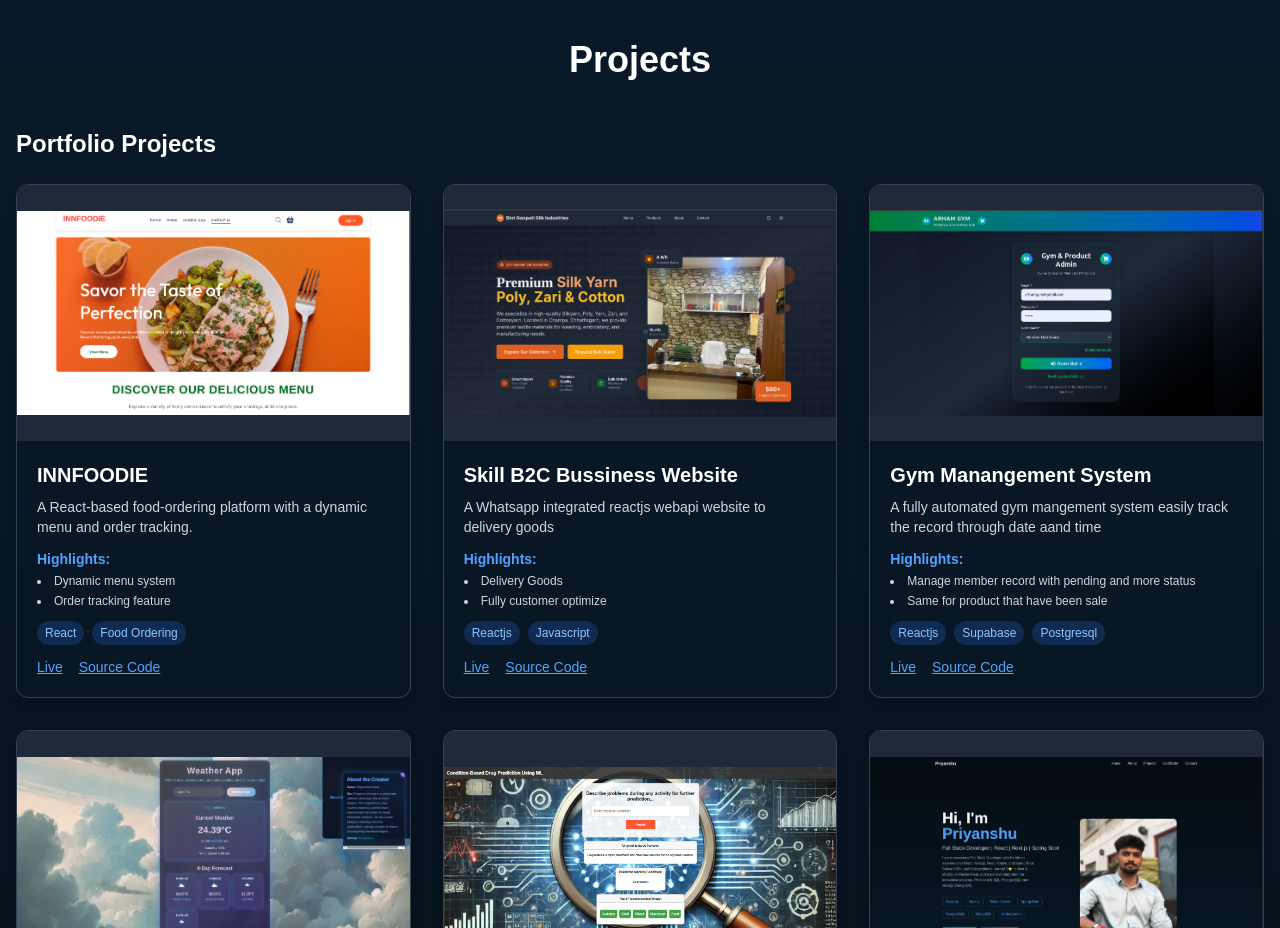
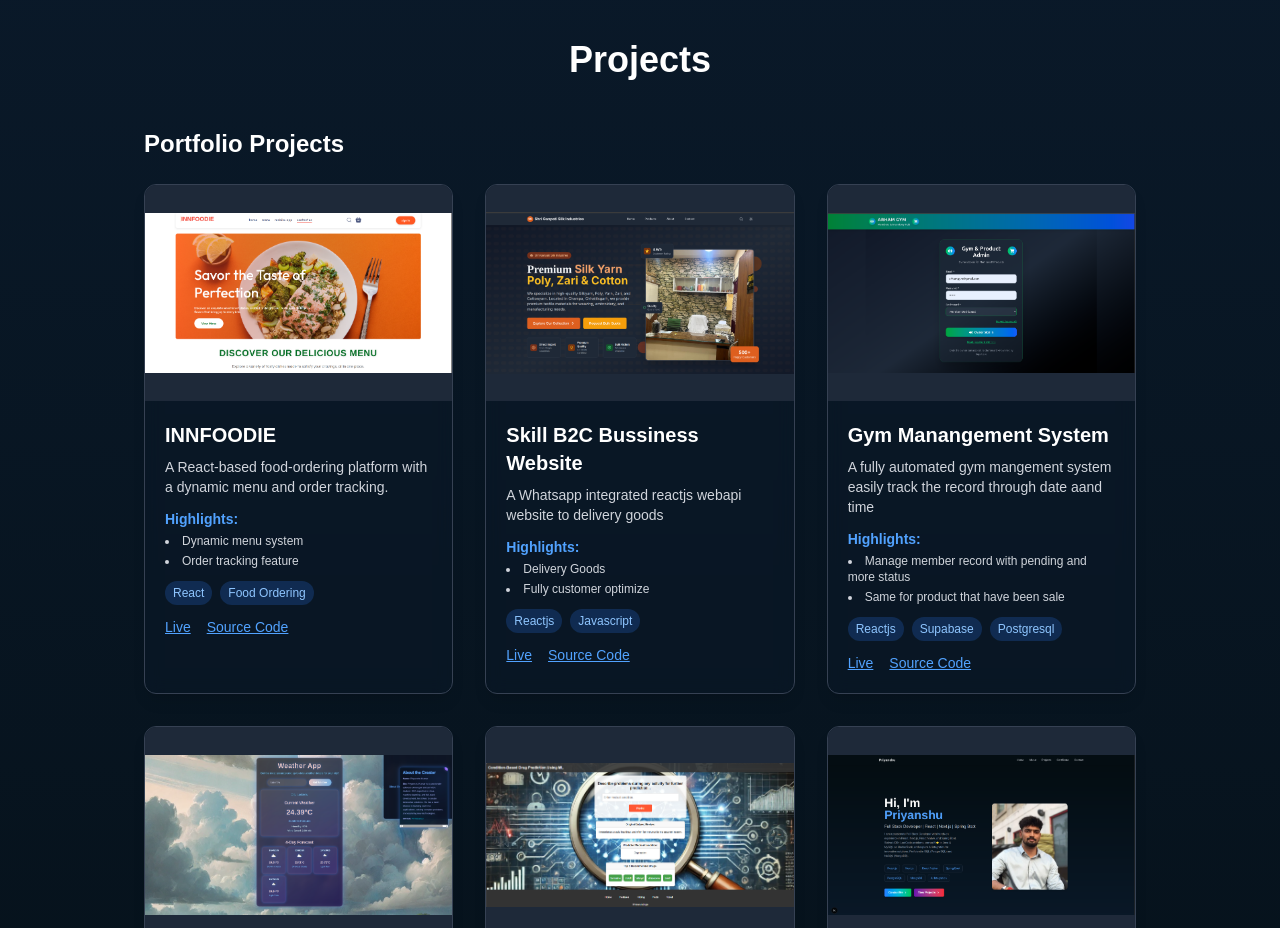
Before and after one commit to PriYanahsu/Nextjs-Portfolio-Priyanshu, a Next.js app: page / in a window 1280 px wide. Shown: the part 2400-3328 px from the top of the page. Built offline with nearby package versions, Linux system fonts and the light colour scheme.

Commit message:
Fix size

```diff
--- a/app/components/About.tsx
+++ b/app/components/About.tsx
@@ -12,7 +12,7 @@ const About = () => {
           About Me
         </h2>
 
-        <section className="max-w-3xl text-lg text-center mx-auto text-gray-300 p-4">
+        <section className="max-w-3xl md:text-lg text-center mx-auto text-gray-300 p-4">
           {/* Introduction Paragraph */}
           <p className="mb-6">
             I'm an <strong>MCA graduate</strong> and <strong>Frontend Engineer</strong> at Cognivac,
--- a/app/components/Projects.tsx
+++ b/app/components/Projects.tsx
@@ -125,7 +125,7 @@ const Projects = () => {
         whileInView={{ opacity: 1, y: 0 }}
         transition={{ duration: 0.5 }}
         viewport={{ once: true }}
-        className="text-2xl text-white font-semibold mb-6 mt-12"
+        className="text-2xl text-white lg:mx-32 font-semibold mb-6 mt-12"
       >
         {title}
       </motion.h3>
@@ -135,7 +135,7 @@ const Projects = () => {
         initial="hidden"
         whileInView="visible"
         viewport={{ once: true }}
-        className="grid sm:grid-cols-1 md:grid-cols-2 lg:grid-cols-3 gap-8"
+        className="grid sm:grid-cols-1 mx-8 md:grid-cols-2 lg:mx-32 lg:grid-cols-3 gap-8"
       >
         {projects.map((project, index) => (
           <motion.div
@@ -147,7 +147,7 @@ const Projects = () => {
             className="bg-[#0A1929]/50 backdrop-blur-sm rounded-xl overflow-hidden shadow-lg border border-gray-700 hover:-translate-y-1 hover:scale-105 hover:shadow-2xl transition-transform duration-300"
           >
             {project.image && (
-              <div className="relative h-64 overflow-hidden bg-gray-800">
+              <div className="relative h-54 overflow-hidden bg-gray-800">
                 <Image
                   src={project.image}
                   alt={project.title}
```
